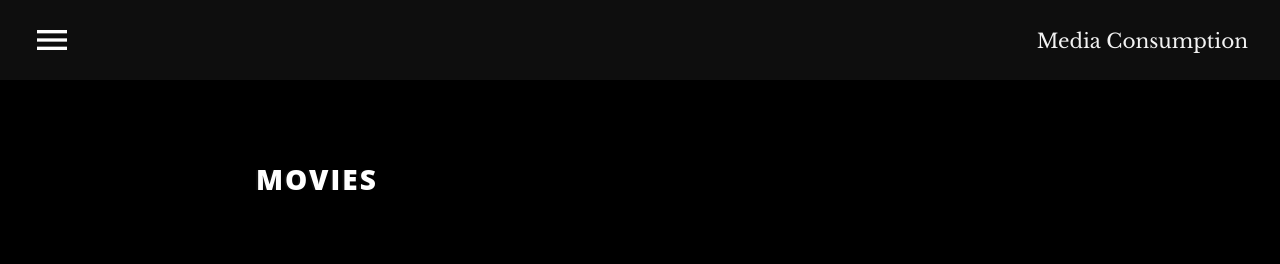
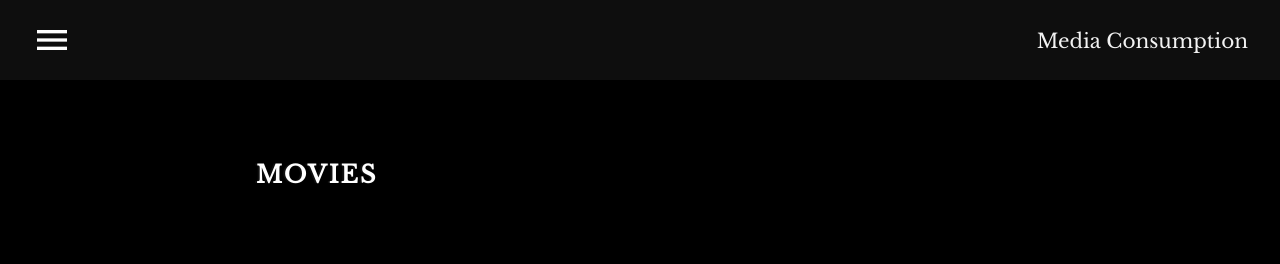
Before and after one commit to Uvacoder/my-media, a React (Create React App) app: page / in a window 1280 px wide. Shown: the top 264 px of the page. Built offline with nearby package versions, Linux system fonts and the light colour scheme.

Commit message:
added a dimmer stying that highlights the selected review. component specififc for now

```diff
--- a/src/App.css
+++ b/src/App.css
@@ -21,6 +21,7 @@ html, body {
   top: 0;
   z-index: 99;
   background-color: rgba(15, 15, 15, .95);
+  /* display: none; */
 }
 
 nav {
@@ -107,12 +108,12 @@ nav > a:hover {
   text-shadow: -2px 0px 0px rgba(18, 18, 18, .85);;
   padding-top: 10rem;
   margin-left: 20%;
-  font-size: 1.75rem;
+  font-size: 1.5rem ;
   letter-spacing: 2px;
   padding-bottom: 1rem;
   text-align: start;
-  font-family: 'Open Sans', 'Helvetica Neue', sans-serif;
-  font-weight: 900;
+  font-family: 'Libre Baskerville', serif;
+  font-weight: 600;
   text-transform: uppercase;
 }
 
@@ -364,6 +365,10 @@ nav > a:hover {
     width: 100%;
   }
 
+  #movies {
+    margin-top: 5rem;
+  }
+
   .section_title {
     text-align: center;
     margin-left: auto;
--- a/src/Books.js
+++ b/src/Books.js
@@ -4,7 +4,7 @@ import { Context } from './Context'
 
 function Books() {
 
-    const {fullStarMaker, halfStarMaker, reviewToggle, filterSet} = useContext(Context)
+    const {fullStarMaker, halfStarMaker, reviewToggle, filterSet, dimmer} = useContext(Context)
 
     const [handshakeReview, setHandshakeReview] = useState()
     const [watchedReview, setWatchedReview] = useState()
@@ -78,16 +78,16 @@ function Books() {
 
     return (
         <div>
-            <h1 className="section_title" id="books">Books</h1>
-            <h2 className="sub_section_title">Handshake Five</h2>
+            <h1 className="section_title" id="books" style={dimmer}>Books</h1>
+            <h2 className="sub_section_title" style={dimmer}>Handshake Five</h2>
             <div className="book_handshake_flex">
             {bookHandshake}
             </div>
-            <h2 className="sub_section_title">Currently Reading</h2>
+            <h2 className="sub_section_title" style={dimmer}>Currently Reading</h2>
             <div className="currently_reading_flex">
             {nowReading}
             </div>
-            <h2 className="sub_section_title">Recently Read</h2>
+            <h2 className="sub_section_title" style={dimmer}>Recently Read</h2>
             <div className="recently_read_flex">
             {recentlyRead}
             </div>
--- a/src/Context.js
+++ b/src/Context.js
@@ -1,24 +1,28 @@
-import React from 'react'
+import React, {useState} from 'react'
 
 
 const Context = React.createContext()
 
 function ContextProvider({children}) {
 
+    const [currentReview, setCurrentReview] = useState()
 
 
     function reviewToggle(e, arr, review, setter) {
         let selection = arr[e].id
         setter(selection)
+        setCurrentReview(selection)
         if (selection === review) {
             setter()
+            setCurrentReview()
         }
     }
 
+
     function filterSet(item, activeReview) {
-        const baseOpacity = {opacity: 1}
-        const hidden = {opacity: .05}
-        const hightLight = {opacity: 1}
+        const baseOpacity = {opacity: 1, transition: ".5s"}
+        const hidden = {opacity: .05, transition: ".5s"}
+        const hightLight = {opacity: 1, transition: ".5s"}
 
         if (activeReview === undefined ) {
             return baseOpacity
@@ -28,6 +32,8 @@ function ContextProvider({children}) {
             return hidden
         }
     }
+
+    const dimmer = {opacity: currentReview === undefined ? 1 : .05, transition: ".5s" }
 
 
 
@@ -51,7 +57,7 @@ function ContextProvider({children}) {
 
 
     return (
-        <Context.Provider value={{fullStarMaker, halfStarMaker, reviewToggle,filterSet}}>
+        <Context.Provider value={{fullStarMaker, halfStarMaker, reviewToggle,filterSet, currentReview, dimmer}}>
             {children}
         </Context.Provider>
     )
--- a/src/Footer.js
+++ b/src/Footer.js
@@ -1,9 +1,12 @@
-import React from 'react'
+import React, {useContext} from 'react'
+import { Context } from './Context'
 
 function Footer() {
 
+    const {dimmer} = useContext(Context)
+
     return (
-            <div  className="footer">
+            <div  className="footer" style={dimmer}>
 
             <a href="https://scottjellen.com/" target="_blank" rel="noopener noreferrer">
                 <img src="https://s3.us-east-2.amazonaws.com/scottjellen.me.projectlist/sJellenLogo.jpg"
--- a/src/Header.js
+++ b/src/Header.js
@@ -1,11 +1,13 @@
-import React from 'react'
+import React, {useContext} from 'react'
 import useToggler from './useToggler'
+import { Context } from './Context'
 
 function Header(){
     const [show, toggle] = useToggler(true)
+    const {dimmer} = useContext(Context)
 
     return (
-        <div  className="header">
+        <div  className="header" style={dimmer}>
         <h1 className="main_title">Media Consumption</h1>
         <i className="material-icons menu-icon"
              onClick={toggle}
--- a/src/Movies.js
+++ b/src/Movies.js
@@ -5,7 +5,7 @@ import { Context } from './Context'
 
  function Movies() {
 
-    const {fullStarMaker, halfStarMaker, reviewToggle,filterSet} = useContext(Context)
+    const {fullStarMaker, halfStarMaker, reviewToggle,filterSet, dimmer} = useContext(Context)
 
     const [handshakeReview, setHandshakeReview] = useState()
     const [watchedReview, setWatchedReview] = useState()
@@ -83,17 +83,17 @@ import { Context } from './Context'
 
     return (
         <div >
-            <h1 className="section_title" id="movies">Movies</h1>
-            <h2 className="sub_section_title">Handshake Five</h2>
+            <h1 className="section_title" id="movies" style={dimmer}>Movies</h1>
+            <h2 className="sub_section_title" style={dimmer}>Handshake Five</h2>
             <div className="movies_handshake_flex">
             {handshakeId}
             </div>
-            <h2 className="sub_section_title">Currently Watching
+            <h2 className="sub_section_title" style={dimmer}>Currently Watching
             </h2>
             <div className="currently_watching_flex">
             {nowWatchingMovies}
             </div>
-            <h2 className="sub_section_title">Recently Watched</h2>
+            <h2 className="sub_section_title" style={dimmer}>Recently Watched</h2>
             <div className="recently_watched_flex">
             {recentlyWatchedMovies}
             </div>
--- a/src/Tv.js
+++ b/src/Tv.js
@@ -4,7 +4,7 @@ import { Context } from './Context'
 
 function Tv() {
 
-    const {fullStarMaker, halfStarMaker, reviewToggle, filterSet} = useContext(Context)
+    const {fullStarMaker, halfStarMaker, reviewToggle, filterSet, dimmer} = useContext(Context)
 
     const [handshakeReview, setHandshakeReview] = useState()
     const [watchedReview, setWatchedReview] = useState()
@@ -79,17 +79,17 @@ function Tv() {
 
     return (
         <div>
-             <h1 className="section_title" id="television">Television</h1>
-            <h2 className="sub_section_title">Handshake Five</h2>
+             <h1 className="section_title" id="television" style={dimmer}>Television</h1>
+            <h2 className="sub_section_title" style={dimmer}>Handshake Five</h2>
             <div className="tv_handshake_flex">
             {handshakeTv}
             </div>
-            <h2 className="sub_section_title">Currently Watching
+            <h2 className="sub_section_title" style={dimmer}>Currently Watching
             </h2>
             <div className="currently_watching_tv_flex">
             {nowWatchingTv}
             </div>
-            <h2 className="sub_section_title">Recently Watched</h2>
+            <h2 className="sub_section_title" style={dimmer}>Recently Watched</h2>
             <div className="recently_watched__tv_flex">
             {recentlyWatchedTv}
             </div>
```
